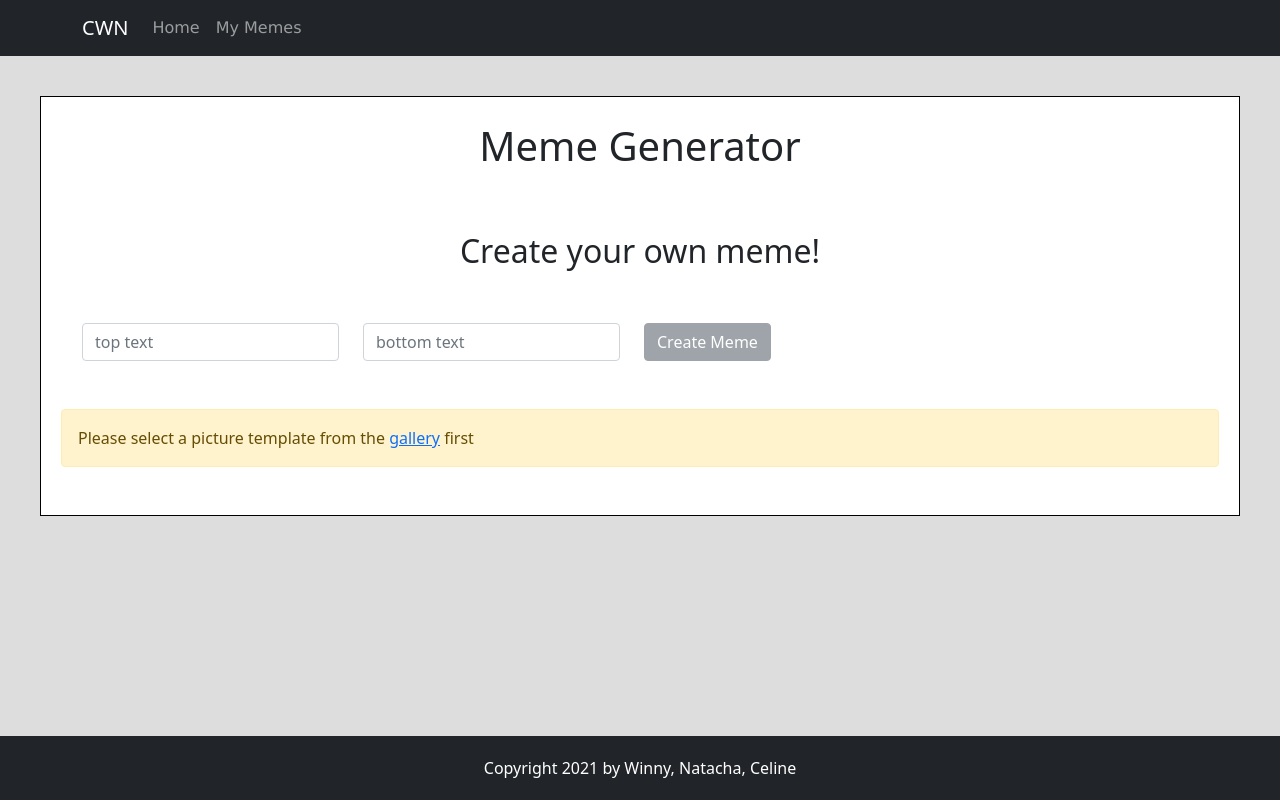
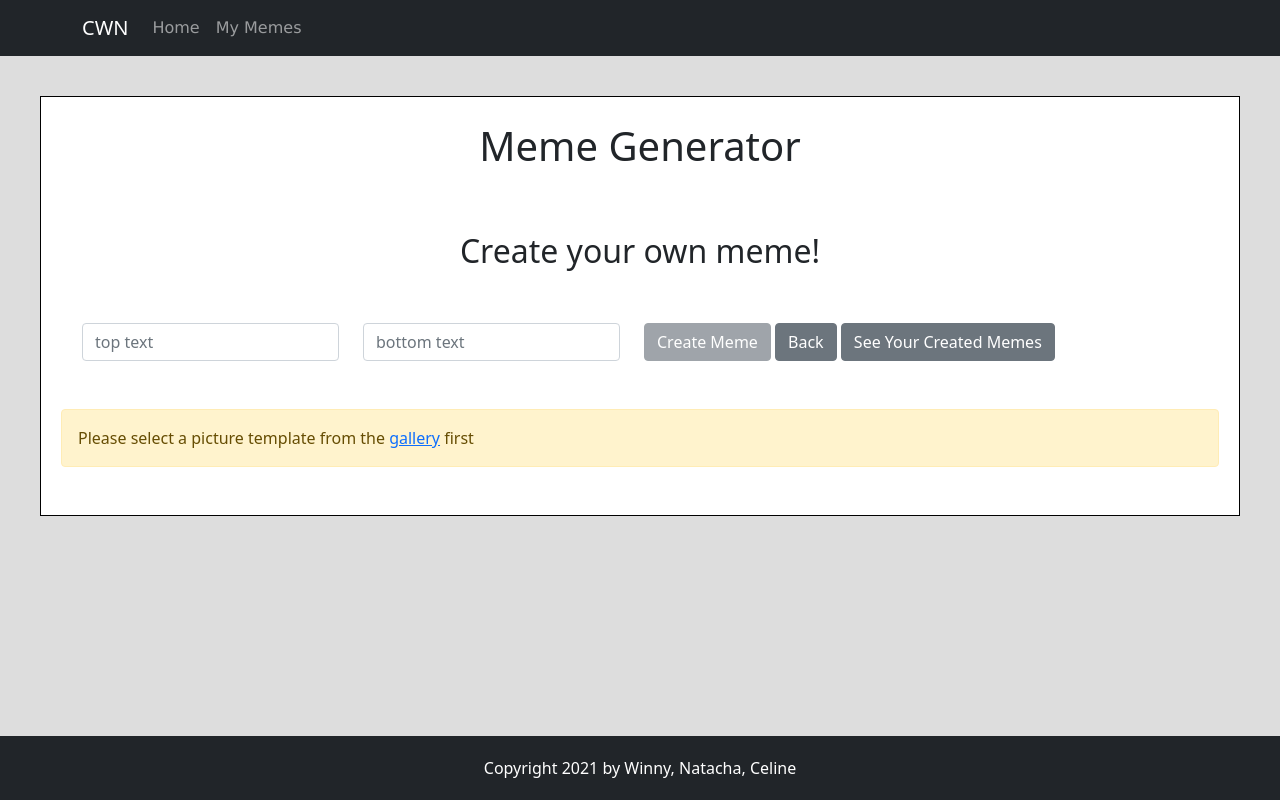
Before and after one commit to celinero/hackathon_memeGenerator, a React (Create React App) app: page /1 in a window 1280 px wide. Built offline with nearby package versions, Linux system fonts and the light colour scheme; no server answers.

Commit message:
add back and see memes button

```diff
--- a/src/components/FormMemeGenerator.js
+++ b/src/components/FormMemeGenerator.js
@@ -1,9 +1,9 @@
 import { useState } from "react";
-import {Link} from 'react-router-dom';
+import {useHistory, Link} from 'react-router-dom';
 import { Form, Row, Col, Button, Container, Alert } from "react-bootstrap";
 import { addToStorage } from "../useLocalStorage";
 
-export const FormMemeGenerator = ({ meme }) => {
+export const FormMemeGenerator = ({ meme,props }) => {
   // destructuring by passing the info into the state
   const [topText, setTopText] = useState("");
   const [bottomText, setBottomText] = useState("");
@@ -12,6 +12,8 @@ export const FormMemeGenerator = ({ meme }) => {
   const [finalMeme, setFinalMeme] = useState(null);
   const [validated, setValidated] = useState(false);
   const [error, setError] = useState(null);
+
+  const history = useHistory();
 
   //handle validation when user add user
   const handleSubmit = async (event) => {
@@ -104,7 +106,19 @@ export const FormMemeGenerator = ({ meme }) => {
 
               <Button variant="secondary" type="submit" className="mb-2" disabled={!meme.id}>
                 Create Meme
+              </Button>&nbsp;
+
+              <Button variant="secondary" type="submit" className="mb-2" onClick={()=> history.push("/home")}>
+                Back
+              </Button>&nbsp;
+
+              <Button variant="secondary" type="submit" className="mb-2" onClick={()=> history.push("/mymemes")}>
+                See Your Created Memes
               </Button>
+
+
+
+
             </Col>
           </Row>
         </Container>
```
